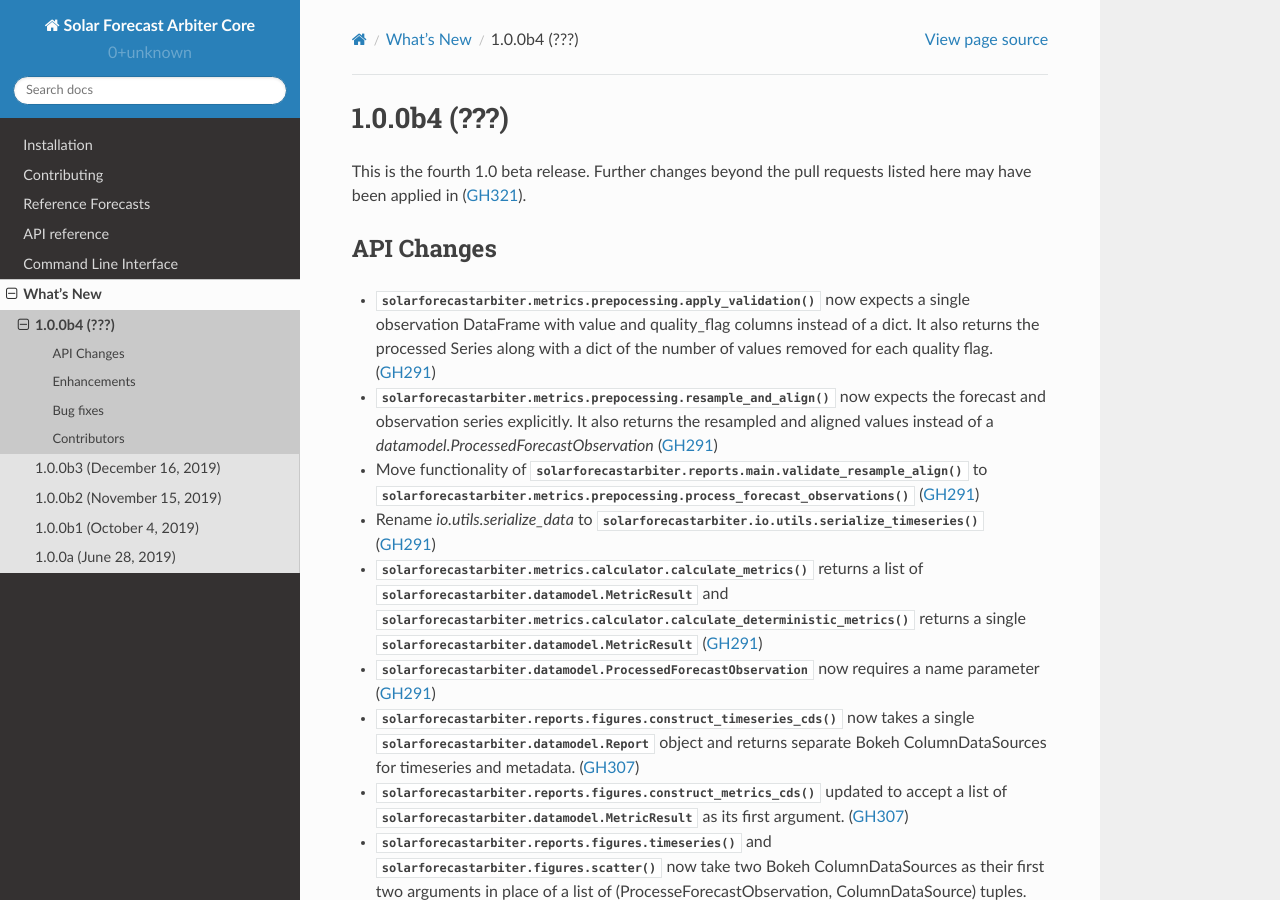
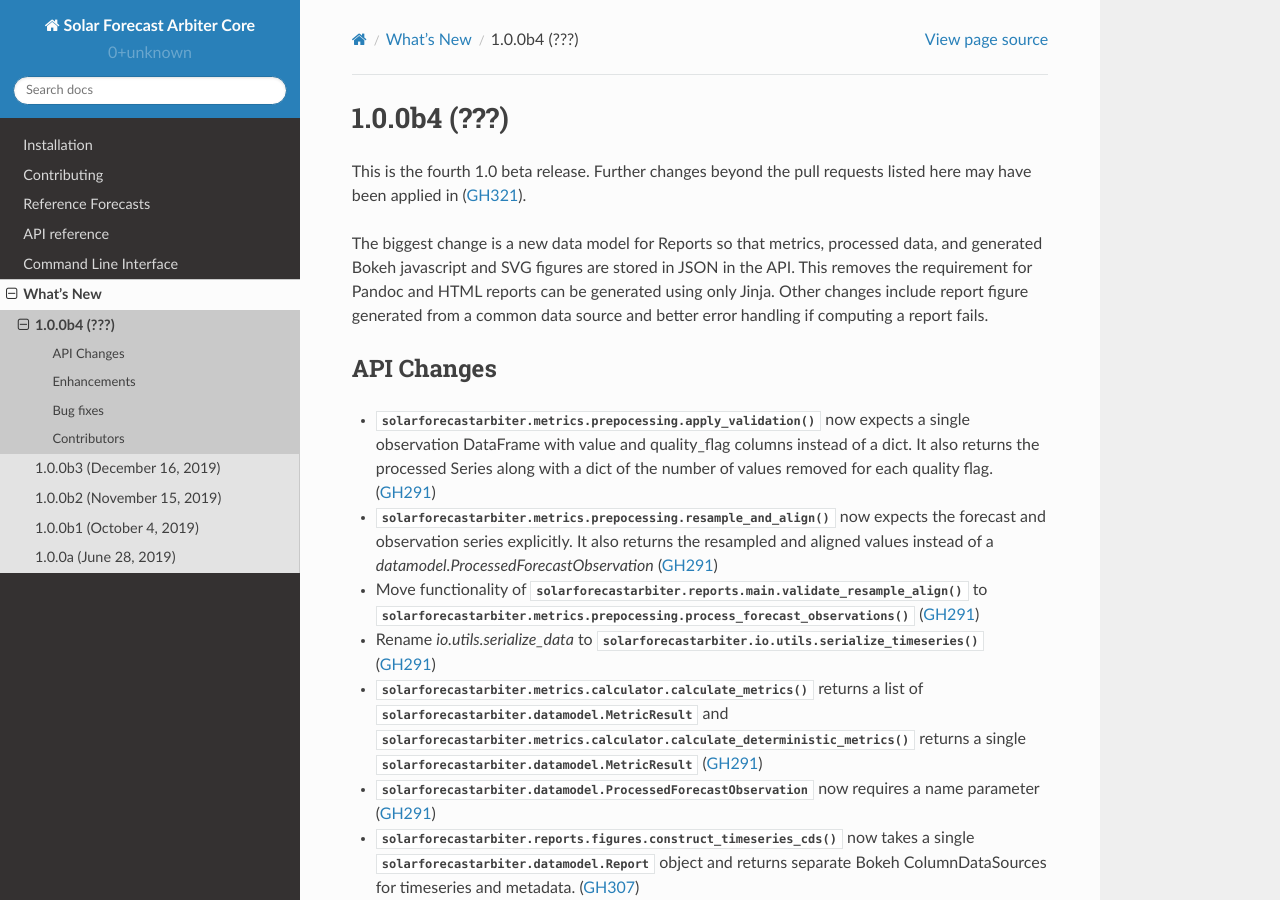
Before and after one commit to SolarArbiter/solarforecastarbiter-core, a Sphinx documentation site: the page built from docs/source/whatsnew/1.0.0b4.rst, in a window 1280 px wide and 900 px high. Built offline with Sphinx 7.4.7 and the Read the Docs theme 2.0.0, drawn with Linux system fonts in a browser that asks for light colours; some of the changed text lies outside the part shown.

Commit message:
ukpdate docs

```diff
--- a/docs/source/whatsnew/1.0.0b4.rst
+++ b/docs/source/whatsnew/1.0.0b4.rst
@@ -3,7 +3,15 @@
 1.0.0b4 (???)
 -------------
 
-This is the fourth 1.0 beta release. Further changes beyond the pull requests listed here may have been applied in (:pull:`321`).
+This is the fourth 1.0 beta release. Further changes beyond the pull
+requests listed here may have been applied in (:pull:`321`).
+
+The biggest change is a new data model for Reports so that metrics,
+processed data, and generated Bokeh javascript and SVG figures are
+stored in JSON in the API. This removes the requirement for Pandoc and
+HTML reports can be generated using only Jinja. Other changes include
+report figure generated from a common data source and better error
+handling if computing a report fails.
 
 
 API Changes
@@ -92,6 +100,7 @@
 * Track data preprocessing results add section and summary table in
   the html report (:issue:`299`) (:pull:`320`)
 * Generate error page templates for failed reports. (:pull:`325`)
+* Replace the Bokeh tables with HTML tables in reports (:pull:`321`)
 
 Bug fixes
 ~~~~~~~~~
```
Also changed, not shown: docs/source/api.rst (+23 -0 lines).
